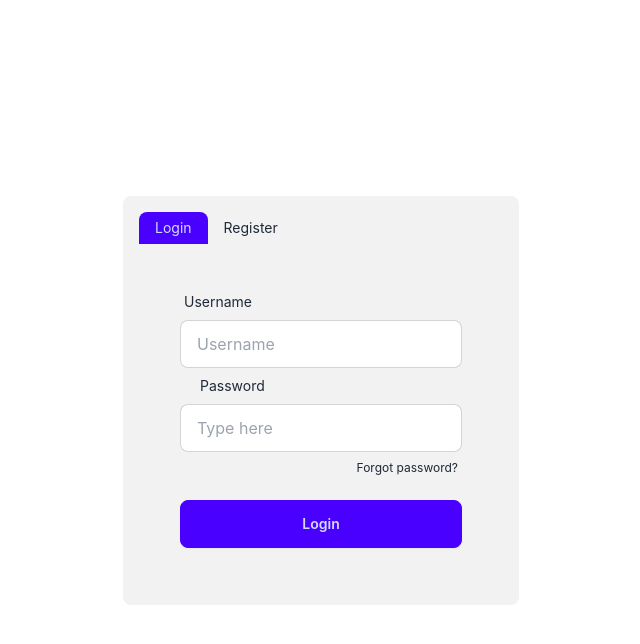
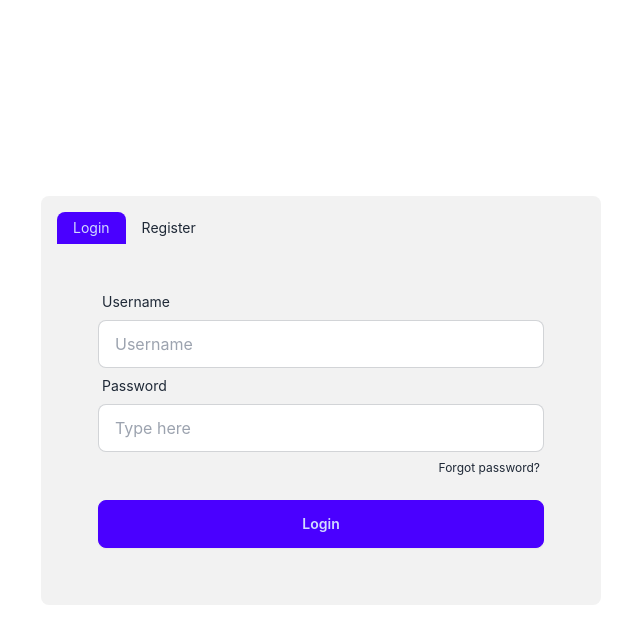
Before and after one commit to D4ykoo/reiseplatform-case-m2, a Vue app in the folder usermanagement/frontend/: page / in a window 1280 px wide. Both pictures are taken after a click on the tab "Login". Shown: the top 644 px of the page, without its empty margins (319-959 px from the left). Built offline with nearby package versions, Linux system fonts and the light colour scheme.

Commit message:
Feature: Add some css

```diff
--- a/usermanagement/frontend/src/assets/main.css
+++ b/usermanagement/frontend/src/assets/main.css
@@ -16,3 +16,7 @@
     place-items: center;
   }
 }
+
+.fix-width{
+  width: 35rem;
+}
--- a/usermanagement/frontend/src/components/LoginRegister.vue
+++ b/usermanagement/frontend/src/components/LoginRegister.vue
@@ -1,6 +1,6 @@
 <template>
   <div class="ml-auto mr-auto flex justify-center content-center align-middle">
-    <div role="tablist" class="tabs tabs-boxed p-4">
+    <div role="tablist" class="tabs tabs-boxed p-4 fix-width">
       <input
         type="radio"
         name="login-register"
@@ -9,24 +9,24 @@
         aria-label="Login"
       />
       <div role="tabpanel" class="tab-content p-10">
-        <label class="form-control w-full max-w-xs">
+        <label class="form-control w-full ">
           <div class="label">
             <span class="label-text">Username</span>
           </div>
           <input
             type="text"
             placeholder="Username"
-            class="input input-bordered w-full max-w-xs"
+            class="input input-bordered w-full"
           />
         </label>
-        <label class="form-control w-full max-w-xs">
-          <div class="label ml-4">
+        <label class="form-control w-full">
+          <div class="label">
             <span class="label-text">Password</span>
           </div>
           <input
             type="text"
             placeholder="Type here"
-            class="input input-bordered w-full max-w-xs"
+            class="input input-bordered w-full"
           />
           <div class="label">
             <span class="label-text-alt"></span>
--- a/usermanagement/frontend/src/router/index.ts
+++ b/usermanagement/frontend/src/router/index.ts
@@ -15,7 +15,7 @@ const router = createRouter({
       // route level code-splitting
       // this generates a separate chunk (About.[hash].js) for this route
       // which is lazy-loaded when the route is visited.
-      component: () => import('../views/AboutView.vue')
+      component: () => import('../views/HomeView.vue')
     }
   ]
 })
```
